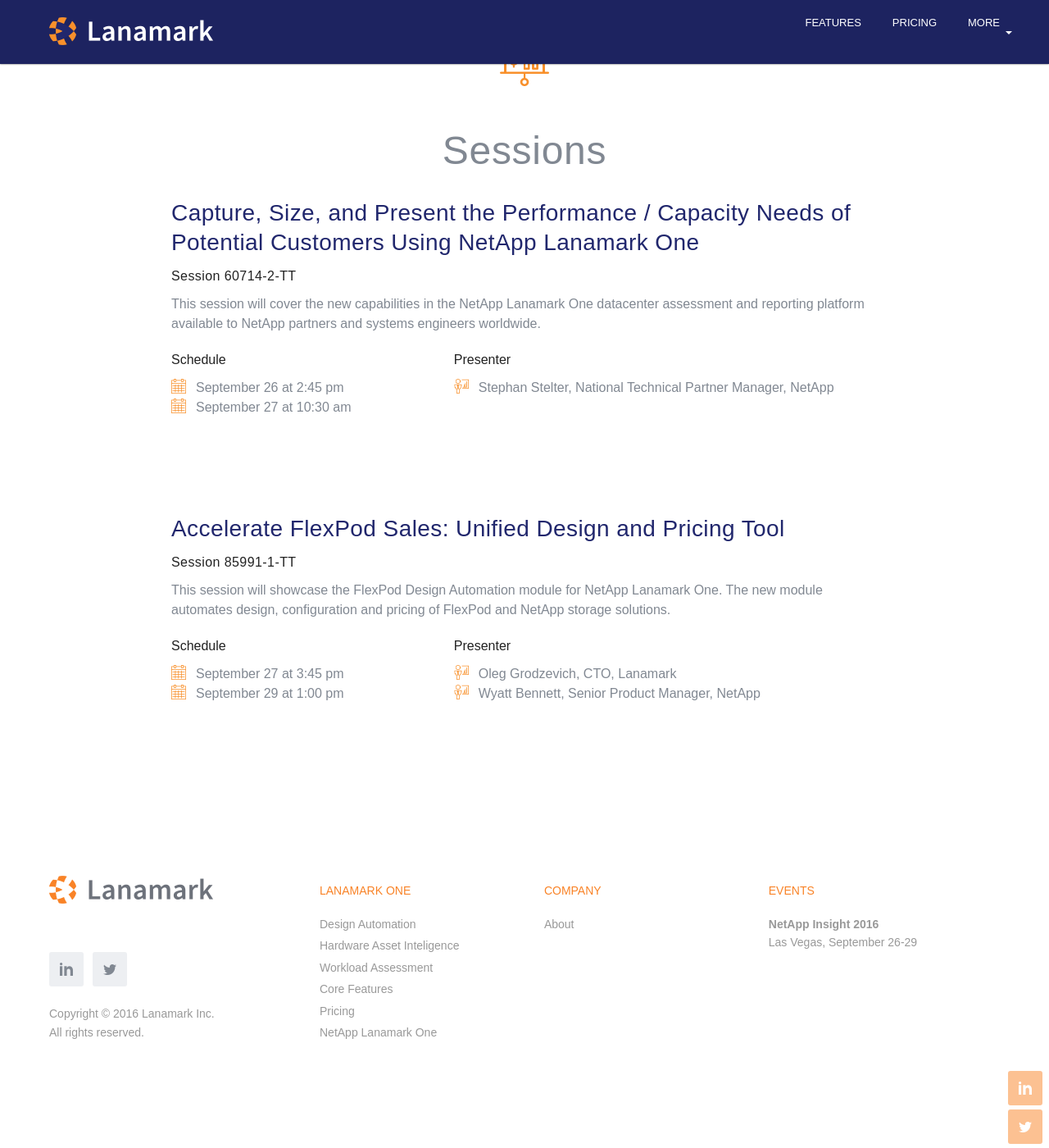
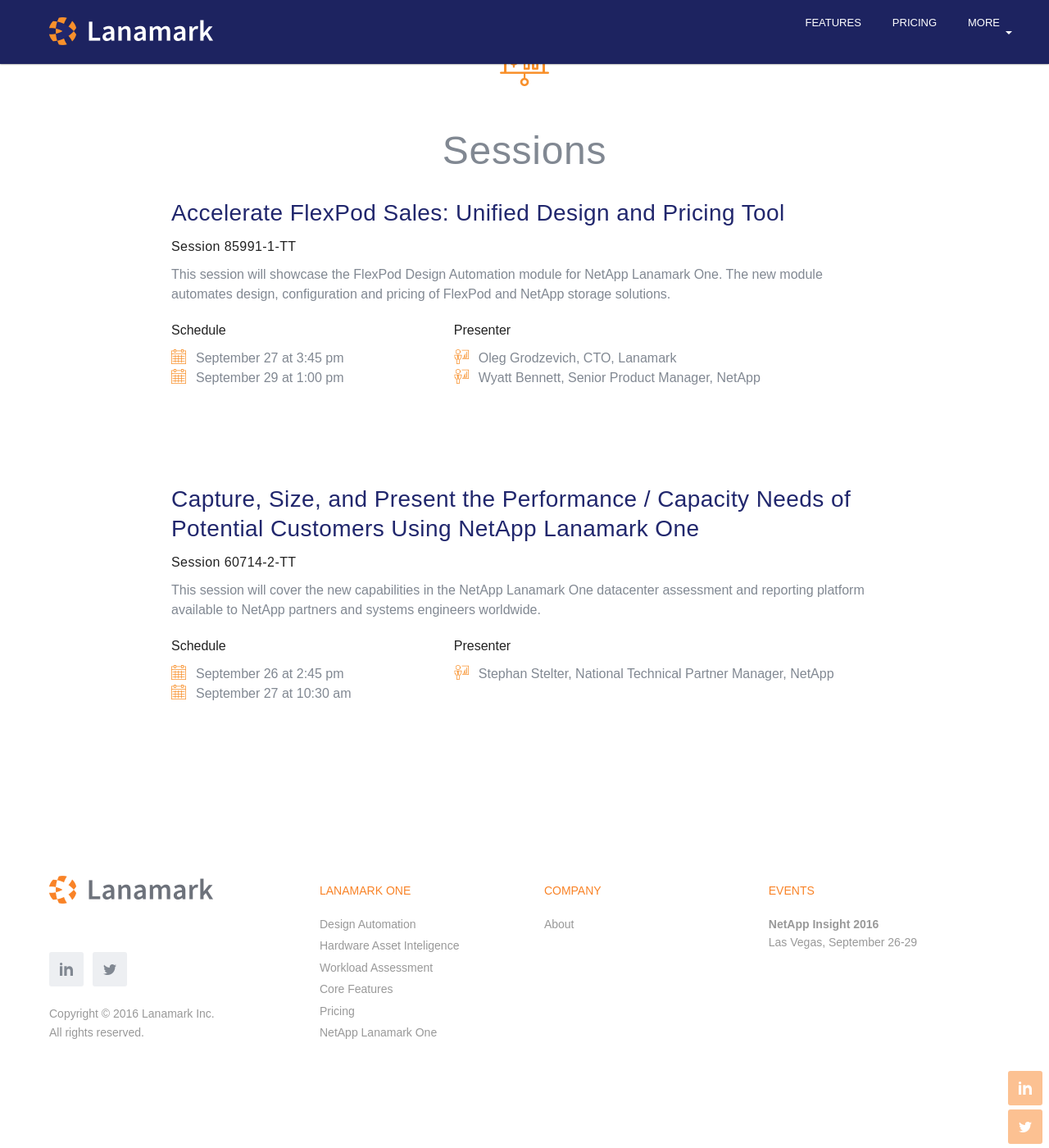
Before and after one commit to lanamark-dev/lanamark.github.io, a Jekyll site: the page built from netapp/insight-las-vegas-2016.html, in a window 1280 px wide and 1400 px high, scrolled down 672 px. Shown: the whole window at 82% size. Built offline with Jekyll 4.4.1, drawn with Linux system fonts in a browser that asks for light colours; nearby versions of some CDN libraries; part of the change alters nothing that is shown.

```diff
--- a/netapp/insight-las-vegas-2016.html
+++ b/netapp/insight-las-vegas-2016.html
@@ -15,5 +15,5 @@ subtitle: Come see our new FlexPod and NetApp storage design automation capabili
 </div>
 
 
+{% include session.html id="859911TT" %}
 {% include session.html id="607142TT" %}
-{% include session.html id="859911TT" %}
```
